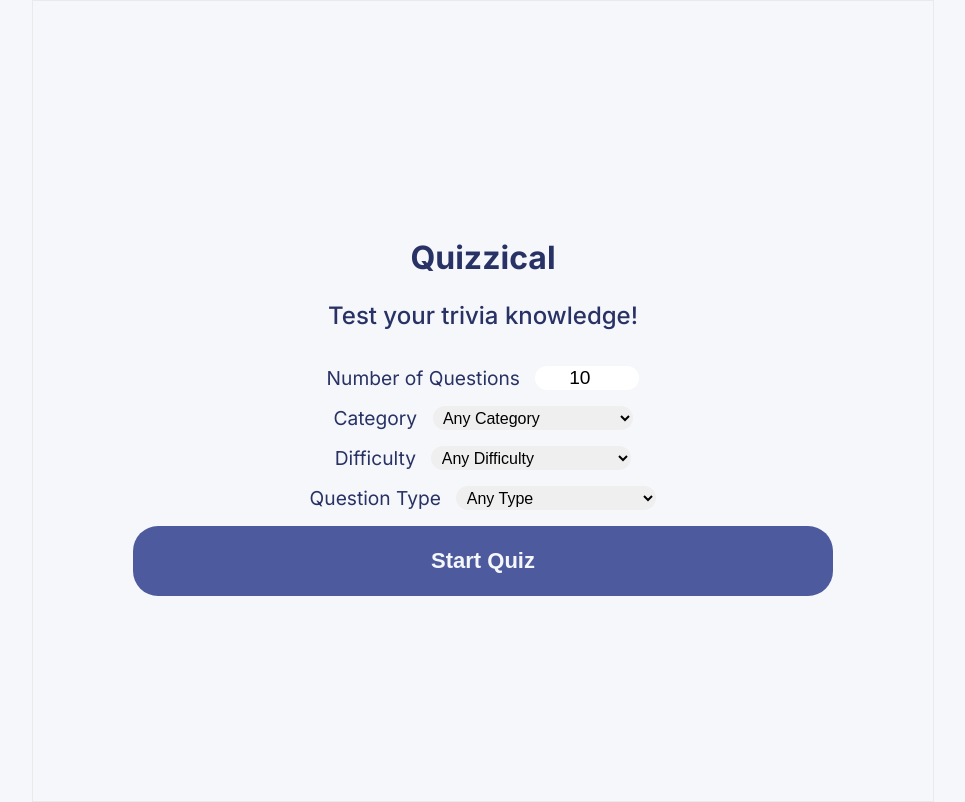
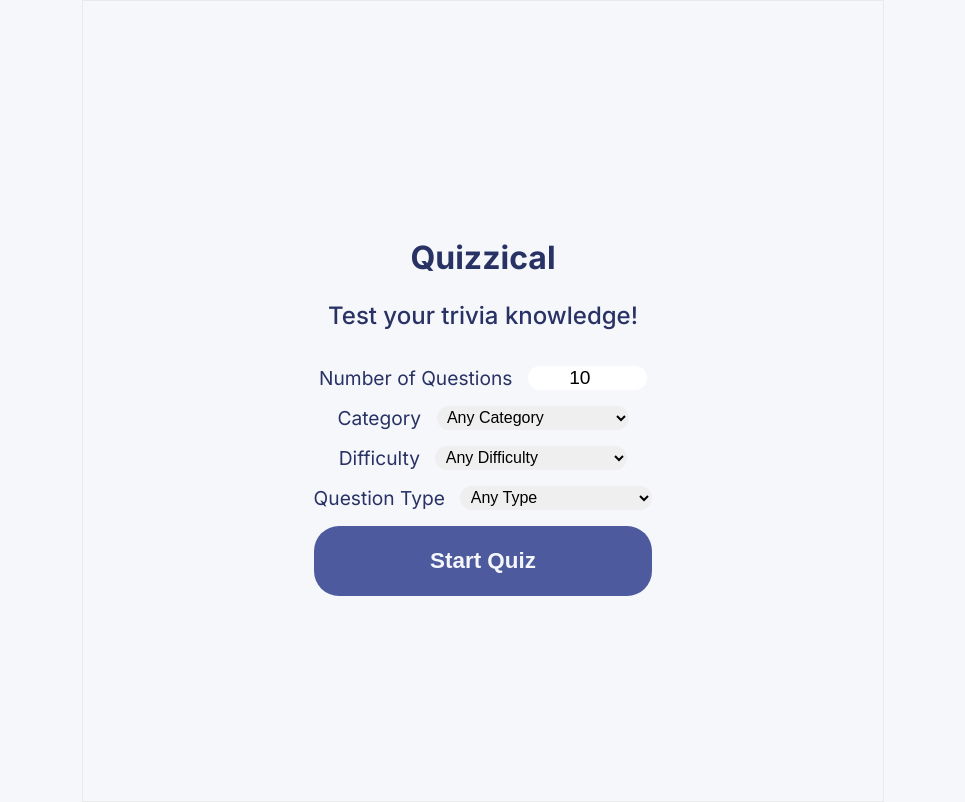
Before and after one commit to mrmendoza-dev/quizzical-trivia-app, a React (Vite) app: page / in a window 1280 px wide. Shown: the whole page, without its empty margins (157-1122 px from the left). Built offline with nearby package versions, Linux system fonts and the light colour scheme.

Commit message:
fixed screen sizes

```diff
--- a/src/App.css
+++ b/src/App.css
@@ -11,6 +11,7 @@
 
 body {
   background-color: var(--bgColor);
+  font-size: 16px;
 }
 
 
@@ -18,7 +19,12 @@ body {
 .App {
   text-align: center;
   font-family: Inter;
-  min-width: 900px;
+
+  min-width: 800px;
+  max-width: 1200px;
+  width: 80%;
+
+
   height: 100vh;
 
   color: var(--fontColor);
@@ -36,15 +42,14 @@ body {
 /* Title Page */
 .title-header {
   font-weight: 700;
-  font-size: 32px;
-    margin-bottom: 0;
+  font-size: 2rem;
+  margin-bottom: 0;
 
 }
 
 .title-subheader {
   font-weight: 500;
-  font-size: 24px;
-
+  font-size: 1.5rem;
   margin-bottom: 1.5em;
 }
 
@@ -65,7 +70,6 @@ body {
   text-align: left;
   width: 80%;
   margin: 0 auto;
-  /* max-width: 800px; */
   padding-bottom: 1em;
   border-bottom: 2px solid var(--accentLight);
 
@@ -73,7 +77,7 @@ body {
 
 .question-prompt {
   font-weight: 700;
-  font-size: 22px;
+  font-size: 1.4rem;
   margin-bottom: 0;
   line-height: 1.4;
 
@@ -89,12 +93,12 @@ body {
 
 .question-category {
   font-weight: 600;
-  font-size: 18px;
+  font-size: 1.2rem;
 
 }
 
 .question-difficulty {
-  font-size: 14px;
+  font-size: 0.8rem;
   font-weight: 500;
   text-transform: uppercase;
   background-color:#D6DBF5;
@@ -112,7 +116,7 @@ body {
 
 .question-btn {
     font-weight: 600;
-    font-size: 16px;
+    font-size: 1rem;
     border-radius: 20px;
     padding: .5em 2em;
     color: var(--fontColor);
@@ -130,7 +134,7 @@ button {
 
 .start-btn {
   background-color: var(--accentDark);
-  font-size: 22px;
+  font-size: 1.4rem;
   font-weight: 600;
 
   color: #F5F7FB;
@@ -143,7 +147,7 @@ button {
 
 .game-btn {
   background-color: var(--accentDark);
-  font-size: 16px;
+    font-size: 1rem;
   font-weight: 600;
 
   color: #F5F7FB;
@@ -155,7 +159,6 @@ button {
 }
 
 .trivia-form {
-  width: 700px;
   text-align: right;
   display: flex;
   flex-direction: column;
@@ -174,26 +177,22 @@ button {
 }
 .trivia-input input {
     border-radius: 15px;
-  border: none;
+    border: none;
     text-align: center;
-      font-size: 1.2rem;
-        width: 100px;
+    font-size: 1.2rem;
+    width: 6em;
+}
 
-
-
-}
-.trivia-input select
- {
+.trivia-input select {
   border-radius: 15px;
   border: none;
-  width: 200px;
+  width: 12em;
   font-size: 1rem;
   padding: 0 .4em;
   text-align: left;
-        padding-right: .8em;
+  padding-right: .8em;
+}
 
-
-}
 .trivia-input input:focus,
 .trivia-input select:focus
  {
@@ -207,10 +206,11 @@ button {
 
 
 
-@media (min-width: 800px) {
+@media (min-width: 400px) {
     .App {
         display: flex;
-        max-width: 1000px;
+        max-width: 400px;
+        width: 80%;
         margin-left: auto;
         margin-right: auto;
     }
```
